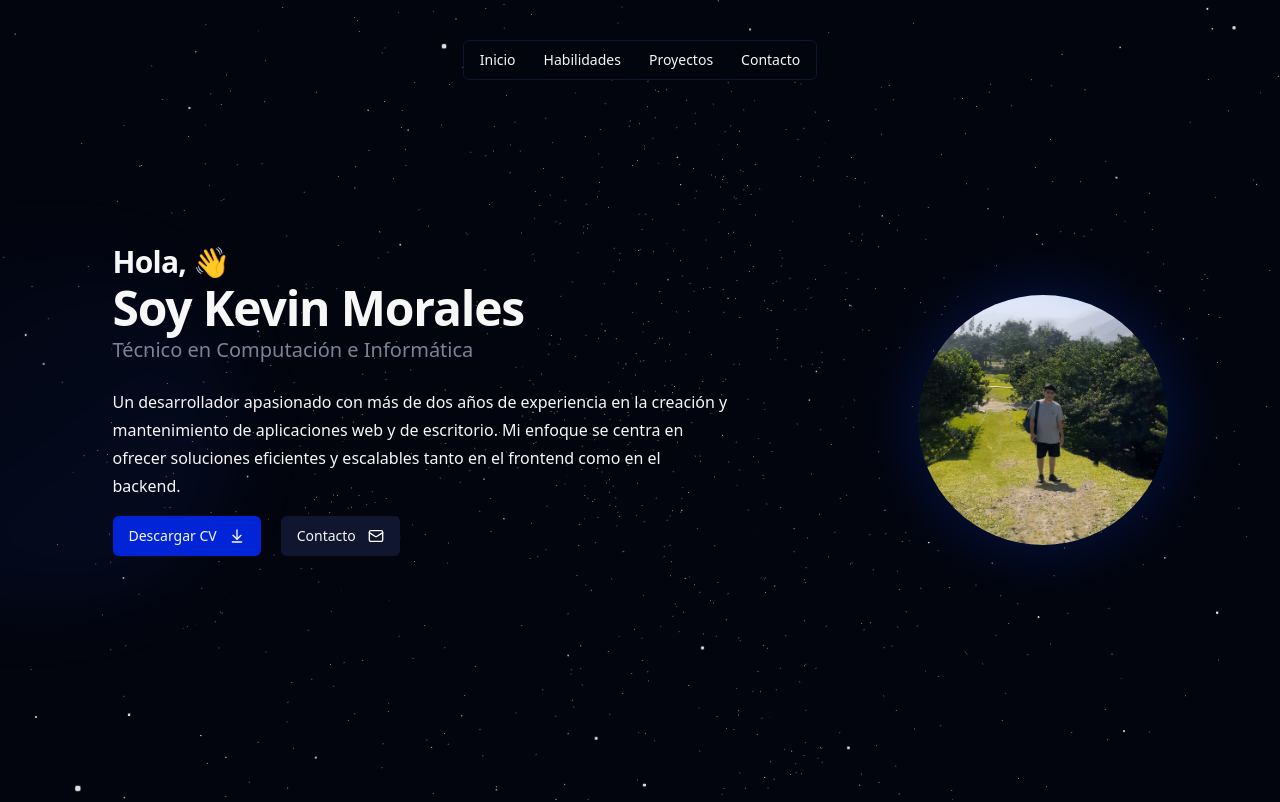
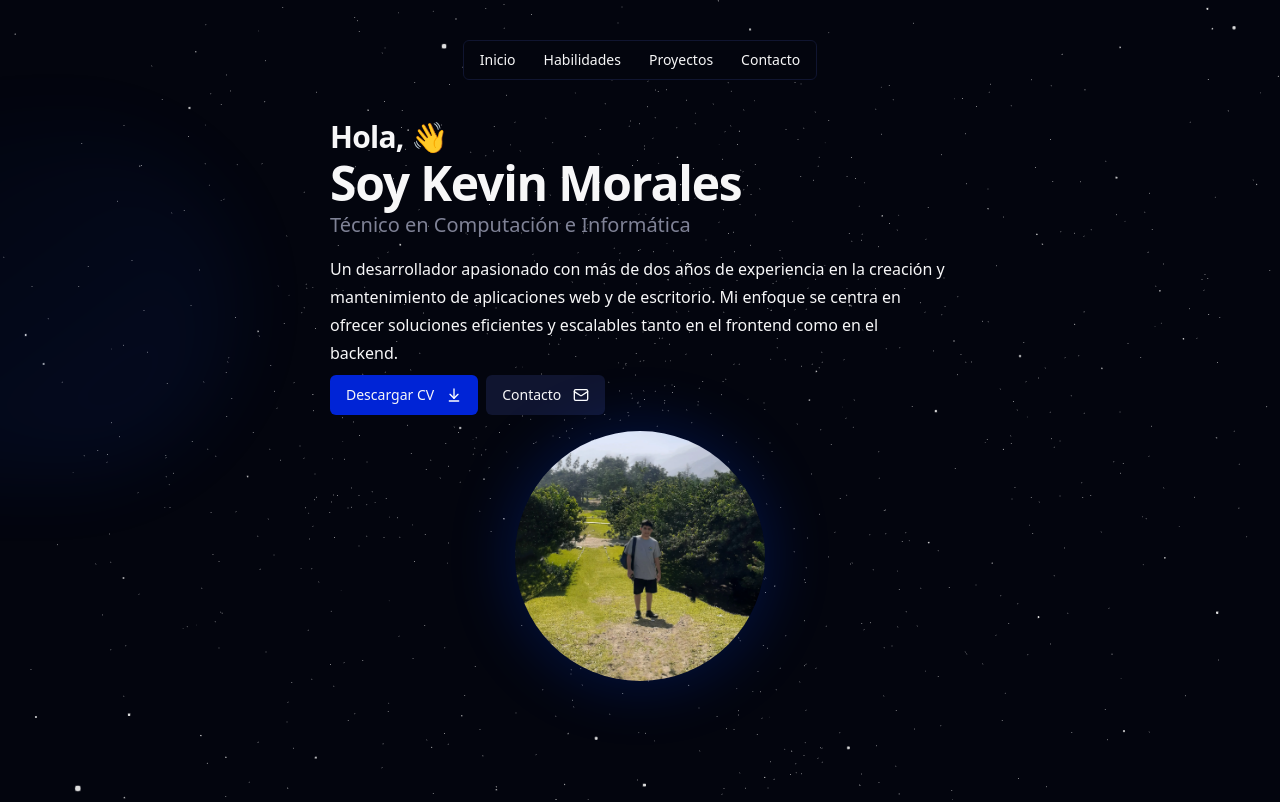
Before and after one commit to kefer16/portafolio, a Next.js app: page / in a window 1280 px wide. Shown: the top 802 px of the page. Built offline with nearby package versions, Linux system fonts and the light colour scheme.

Commit message:
arreglar visto en moviles

```diff
--- a/src/components/banner1.tsx
+++ b/src/components/banner1.tsx
@@ -27,17 +27,19 @@ export default function Banner() {
             before:dark:to-blue-700 before:dark:opacity-10 after:dark:from-sky-900 after:dark:via-[#0141ff]
             after:dark:opacity-40 sm:before:w-[480px] sm:after:w-[240px] before:lg:h-[360px]"
             ></div>
-            <div className="w-full px-5 flex flex-col  md:justify-around md:flex-row  relative place-items-center">
-               <div className="flex flex-col w-full md:w-2/4 gap-4">
+            <div className="w-full px-5 flex flex-col gap-4 relative place-items-center">
+               <div className="w-full flex flex-col gap-2 md:w-2/4">
                   <div className="flex flex-col gap-1">
                      <TypographyH2 text="Hola, 👋" />
                      <TypographyH1 text="Soy Kevin Morales" />
                      <TypografyLead text="Técnico en Computación e Informática" />
                   </div>
-                  <TypographyP text="Un desarrollador apasionado con más de dos años de experiencia en la creación y mantenimiento de aplicaciones web y de escritorio. Mi enfoque se centra en ofrecer soluciones eficientes y escalables tanto en el frontend como en el backend." />
-                  <div className="flex flex-row gap-5">
+                  <TypographyP text="Un desarrollador apasionado con más de dos años de experiencia en la creación
+                   y mantenimiento de aplicaciones web y de escritorio. Mi enfoque se centra en ofrecer
+                   soluciones eficientes y escalables tanto en el frontend como en el backend." />
+                  <div className="grid grid-cols-2 gap-2 md:flex md:flex-row">
                      <Button
-                        className="transition duration-150 ease-in-out hover:scale-110"
+                        className="w-full transition duration-150 ease-in-out hover:scale-110 md:w-min"
                         variant="default"
                      >
                         Descargar CV
@@ -49,7 +51,7 @@ export default function Banner() {
                      </Button>
                      <Link href="#contact">
                         <Button
-                           className="transition duration-150 ease-in-out hover:scale-110"
+                           className="w-full transition duration-150 ease-in-out hover:scale-110 md:w-min"
                            variant="secondary"
                         >
                            Contacto
@@ -59,7 +61,7 @@ export default function Banner() {
                   </div>
                </div>
 
-               <div className="flex mt-10 justify-center items-center w-[250px] h-[250px]">
+               <div className="flex justify-center items-center w-[250px] md:h-[250px]">
                   <AspectRatio ratio={1 / 1}>
                      <Image
                         fill
```
